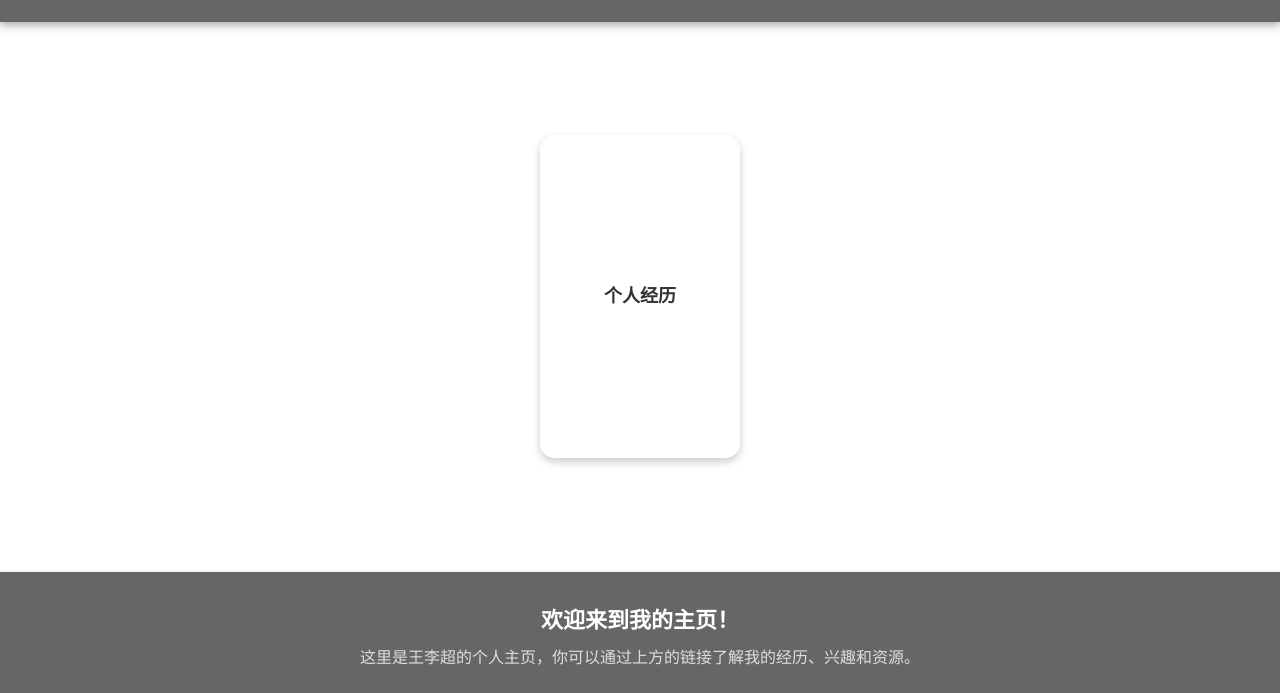
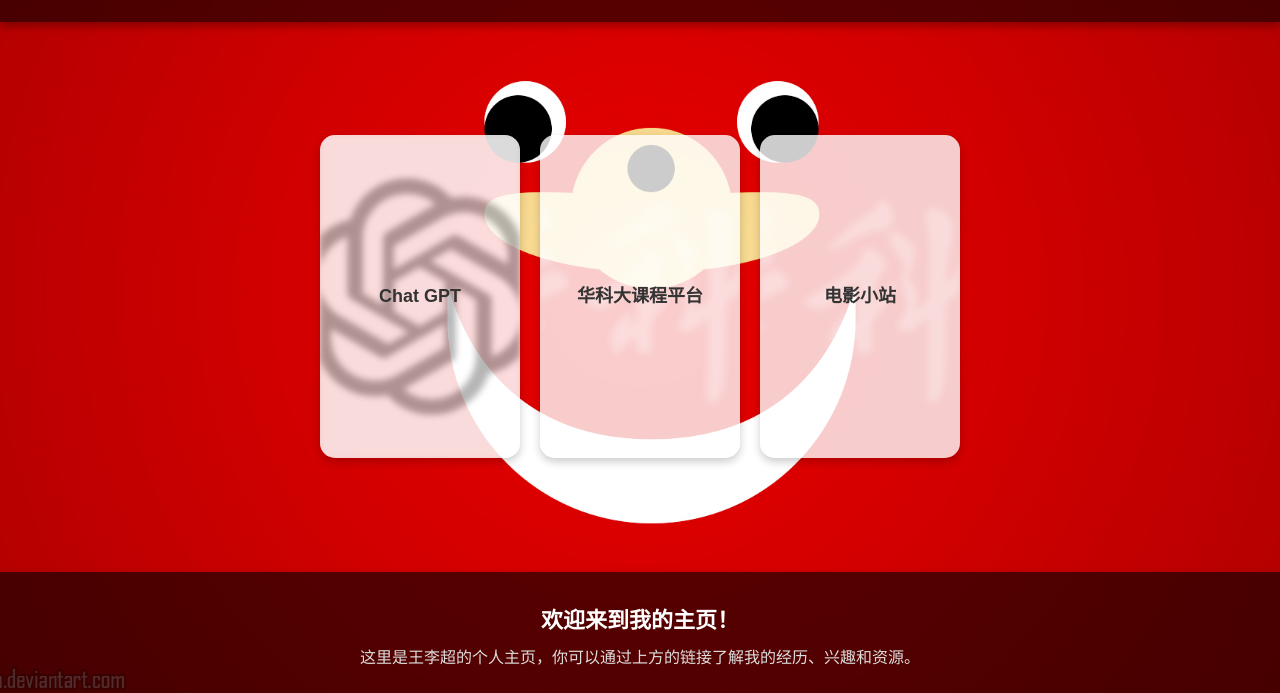
Before and after one commit to LovelyFlash/unusualweb, a plain HTML site: page web/resources.html in a window 1280 px wide. Shown: the part 107-800 px from the top of the page. Drawn offline with Linux system fonts and the light colour scheme.

Commit message:
2024.11.24

```diff
--- a/web/resources.html
+++ b/web/resources.html
@@ -9,7 +9,7 @@
             font-family: Arial, sans-serif;
             margin: 0;
             padding: 0;
-            background-image: url('images/background.png'); /* 替换为实际背景图片路径 */
+            background-image: url('resources_backgroud.png'); /* 替换为实际背景图片路径 */
             background-size: cover;
             background-position: center;
             background-attachment: fixed;
@@ -82,7 +82,13 @@
             z-index: 2;
         }
         .GPT::before {
-            background-image: url('images/experience.jpg');
+            background-image: url('../images/Chat_GPT.webp');
+        }
+        .HUST::before {
+            background-image: url('../images/HUST.png');
+        }
+        .movie::before {
+            background-image: url('../images/HUST.png');
         }
         footer h2 {
             margin: 10px 0;
@@ -100,7 +106,9 @@
     </header>
     <div class="content">
         <div class="link-container">
-            <a href="web/experience.html" class="link-box GPT"><span>个人经历</span></a>
+            <a href="https://chatgpt.com/" class="link-box GPT"><span>Chat GPT</span></a>
+            <a href="https://smartcourse.hust.edu.cn/mh-smartcourse/page/258049/show" class="link-box HUST"><span>华科大课程平台</span></a>
+            <a href="https://ddys.pro/" class="link-box movie"><span>电影小站</span></a>
         </div>
     </div>
     <footer>
```
Also changed, not shown: images/Chat_GPT.webp (added), images/HUST.png (added), web/resources_backgroud.png (added).
